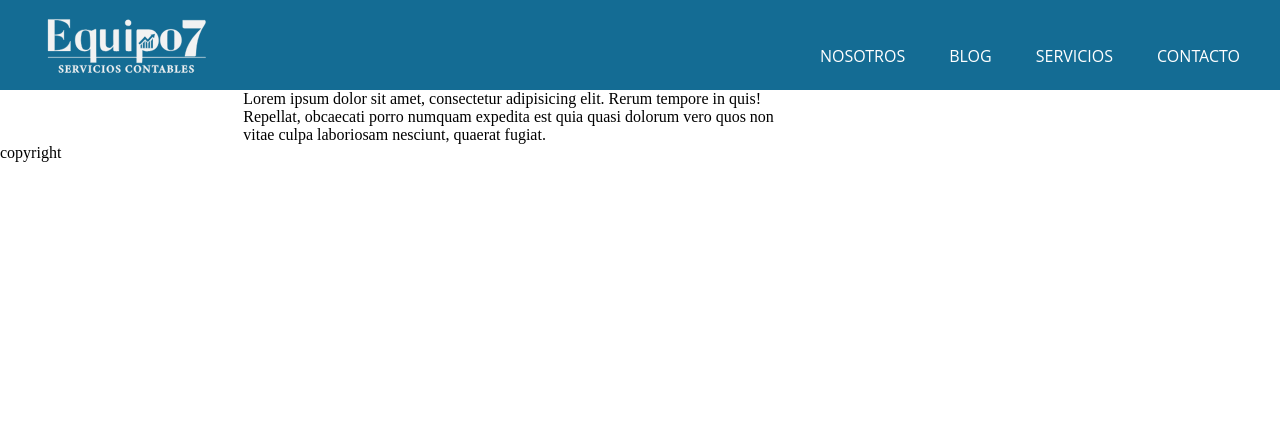
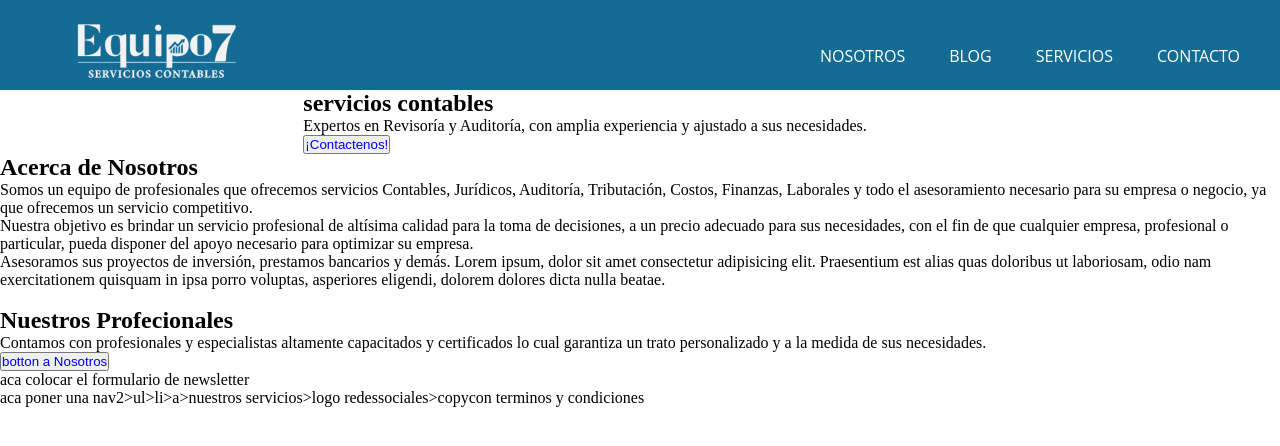
Before and after one commit to YesDovis/Proyecto_Web_Arg_Prog_UTN_YLD, a plain HTML site: page index.htm in a window 1280 px wide. Drawn offline with Linux system fonts and the light colour scheme.

Commit message:
Organizacion de las secciones fase 1

```diff
--- a/css/style.css
+++ b/css/style.css
@@ -1,9 +1,4 @@
-@import url('https://fonts.googleapis.com/css2? family= Raleway:wght@300;400;700;800 & display=swap');
-@media (max-width: 600px) {
-  .facet_sidebar {
-    display: none;
-  }
-}
+/*-----------------------------conf global------------------*/
 *{
     margin: 0;    /*establece el margen (espacio fuera del borde) de todos los elementos en 0.*/
     padding: 0;   /*establece el relleno (espacio dentro del borde) de todos los elementos en 0.*/
@@ -11,8 +6,9 @@
     text-decoration: none; /*elimina cualquier subrayado u otras decoraciones de texto en los elementos.*/
 	/*CHEQUIAR TIPOGRAFIA CON EL EQUIPO*/
 }
-
+/*--------------------------conf CONTENEDOR # 1------------------*/
 body{
+	margin: 0;
     background: #ffffff; /*establece el color de fondo del elemento del cuerpo //CHEQUIAR FONDO CON EL EQUIPO*/
 
 }
@@ -111,3 +107,6 @@ header.abajo{
     margin: auto;
 	background: #146C94;
 }
+
+/*------------------- Banner deL CONTENEDOR #1 ---------------*/
+/*---ponerle un cover a la img (background-size: cover; animation-duration: 5000ms;----*/
--- a/index.htm
+++ b/index.htm
@@ -8,50 +8,71 @@
     <title>Proyecto Integrador Equipo 7</title>
     <link rel="stylesheet" href="css/style.css">
     <link rel="icon" sizes="16x16" href="img/icono.svg">
-    <!--buscar familia global <link href="" rel="stylesheet"> -->
+    <!--buscar familia global -->
 </head>
 <body>
-
-
-<header>
-                    <!---------contenedor M.Navegacion----------------->
-                    <div class="cabecera">
+<!--Section>CONTENEDOR #1>header>nav--YLD-->
+    <main class="main">
+      <section class="contenedor-1">
+        <header class="cabecera">
+          <div class="logo">
             <a href="" class="logo"><img src="img/logoblanco.svg" alt=""></a>
-
+          </div>
           <nav class="navegacion">
             <ul class="menu">
               <li><a href="#">NOSOTROS</a></li>
               <li><a href="#">BLOG</a></li>
               <li><a href="#">Servicios</a>
                 <ul class="submenu">
-                              <li><a href="">Laborales</a></li>
-                              <li><a href="">contables</a></li>
-                              <li><a href="">impositivos</a></li>
-                              <li><a href="">auditoria</a></li>
-                              <li><a href="">finanzas</a></li>
-                              <li><a href="">administrativo</a></li>
+                  <li><a href="#">Laborales</a></li>
+                  <li><a href="#">contables</a></li>
+                  <li><a href="#">impositivos</a></li>
+                  <li><a href="#">auditoria</a></li>
+                  <li><a href="#">finanzas</a></li>
+                  <li><a href="#">administrativo</a></li>
                 </ul>
               </li>
               <li><a href="#">Contacto</a></li>
             </ul>
           </nav>
+          </header>
+
+<!--aca empieza el banner que esta en la seccion 1 -->
+        <div class="banner_cabecera">
+          <div class="banner_textos">
+            <h1>servicios contables</h1>
+            <p>Expertos en Revisoría y Auditoría, con amplia experiencia y ajustado a sus necesidades.</p>
+            <button>
+                <a href="#">¡Contactenos! </a><!--BUTTON REDIRECCIONAMIENTO AL FORM DE CONSULTA-->
+              </button>
           </div>
-</header>
-</body>
- <div class="contenedor_banner">
+<!--ACA empieza seccion>CONTENEDOR#2 (acerca de nosotros)-->
+          <secction class="contenedor2">
+            <h2>Acerca de Nosotros</h2>
+            <p>Somos un equipo de profesionales que ofrecemos servicios Contables, Jurídicos, Auditoría, Tributación, Costos, Finanzas, Laborales y todo el asesoramiento necesario para su empresa o negocio, ya que ofrecemos un servicio competitivo. </p>
+            <p>Nuestra objetivo es brindar un servicio profesional de altísima calidad para la toma de decisiones, a un precio adecuado para sus necesidades, con el fin de que cualquier empresa, profesional o particular, pueda disponer del apoyo necesario para optimizar su empresa.</p>
+            <p>Asesoramos sus proyectos de inversión, prestamos bancarios y demás. Lorem ipsum, dolor sit amet consectetur adipisicing elit. Praesentium est alias quas doloribus ut laboriosam, odio nam exercitationem quisquam in ipsa porro voluptas, asperiores eligendi, dolorem dolores dicta nulla beatae.</p>
+            <div class="img_contenedor2">
+              <img src="imagen de nosotros" alt="">
+            </div>
+          </secction>
 
-  <p>Lorem ipsum dolor sit amet, consectetur adipisicing elit. Rerum tempore in quis! Repellat, obcaecati porro numquam expedita est quia quasi dolorum vero quos non vitae culpa laboriosam nesciunt, quaerat fugiat.</p>
+<!--Aca empieza seccion>contenedor>nosotros -->
+          <section class="contenedor3">
+            <h2>Nuestros Profecionales</h2> <!--aca puede ir un carrucel con img d elos prof con un button a su ficha-->
+            <p>Contamos con profesionales y especialistas altamente capacitados y certificados lo cual garantiza un trato personalizado y a la medida de sus necesidades.
+            </p>
+            <button><a href="#">botton a Nosotros</a></button>
+          </section>
+
+          <section class="contenedor4">
+            <form action="">aca colocar el formulario de newsletter </form>
+          </section>
+
         </div>
-
- <div class="contenedor_nosotros">
-  <!-- contenido del contenedor aquí -->
-</div>
-
-<div class="contenedor_Servicios">
-  <!-- contenido del contenedor aquí -->
-</div>
-
+      </section>
+</main>
 <script src="js/index.js"></script>
 </body>
-<footer>copyright</footer>
+<footer> aca poner una nav2>ul>li>a>nuestros servicios>logo redessociales>copycon terminos y condiciones</footer>
 </html>
```
Lines whose indentation alone changed are shown as unchanged.
